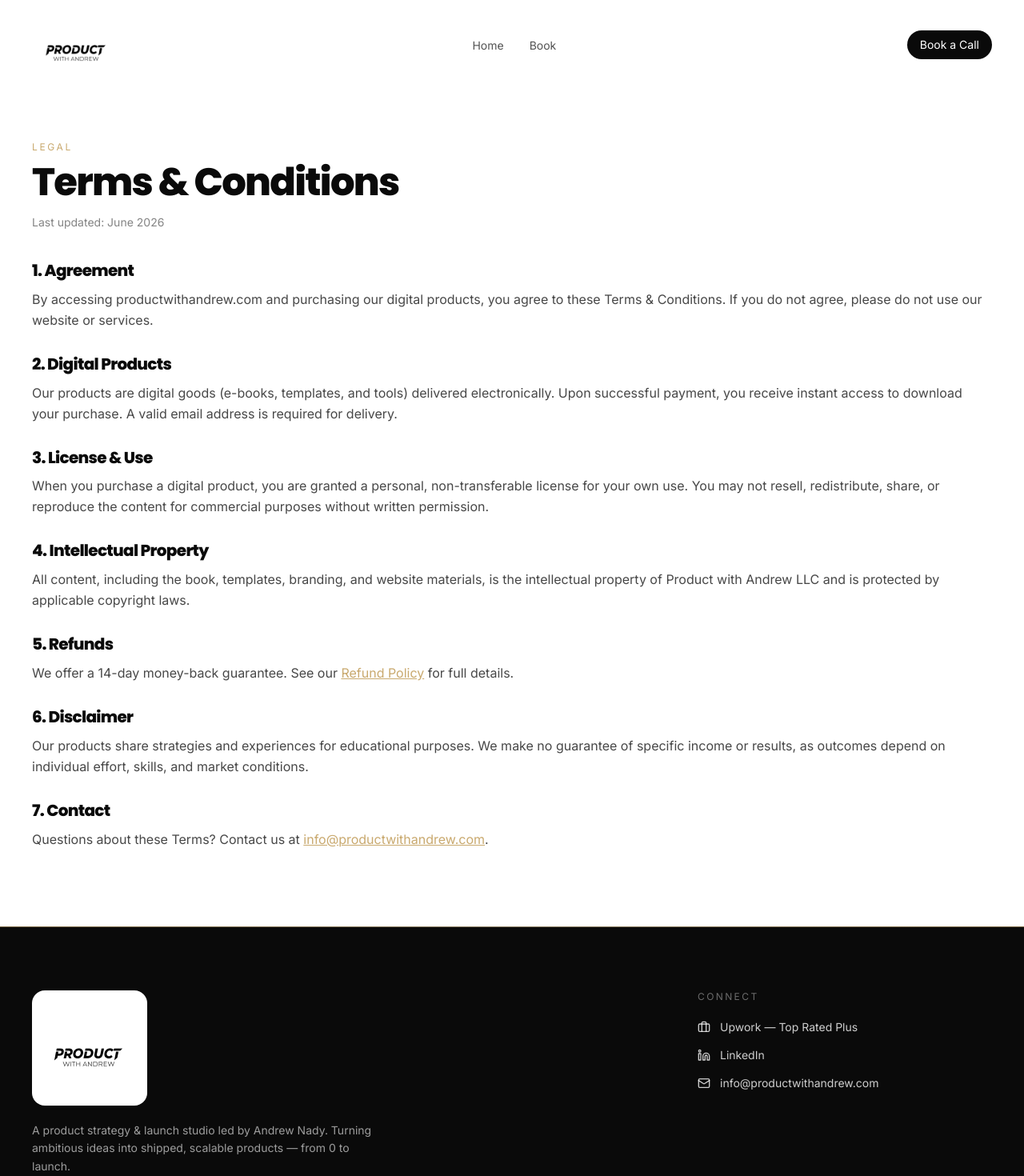
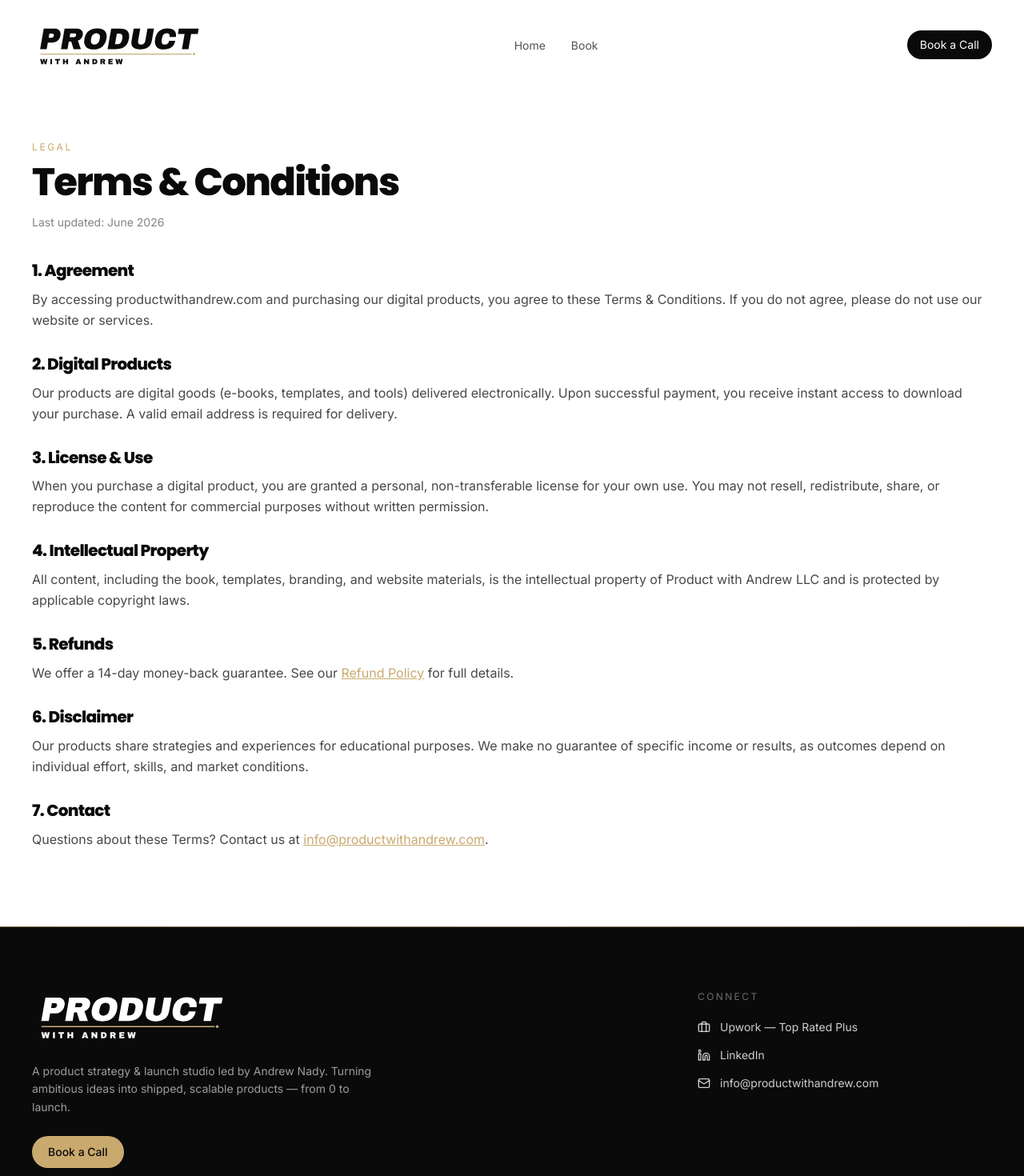
Before and after one commit to andrewnady/productwithandrew, a Next.js app: page /terms in a window 1280 px wide. Shown: the top 1470 px of the page at 80% size. Built offline with nearby package versions, Linux system fonts and the light colour scheme.

Commit message:
Replace navbar and footer logos with new SVG wordmarks

```diff
--- a/components/Footer.tsx
+++ b/components/Footer.tsx
@@ -11,15 +11,14 @@ export default function Footer() {
             <a
               href="/"
               aria-label="Product With Andrew — Home"
-              className="bg-white inline-flex items-center rounded-2xl px-2 py-2"
+              className="inline-flex items-center"
             >
               <Image
-                src="/logo.png"
+                src="/logo-wordmark-white.svg"
                 alt="Product With Andrew — Product Strategy & Launch Studio"
-                width={640}
-                height={640}
-                quality={100}
-                className="h-28 md:h-32 w-auto object-contain"
+                width={1167}
+                height={302}
+                className="h-14 md:h-16 w-auto object-contain"
               />
             </a>
             <p className="mt-5 max-w-md text-sm text-white/60 leading-relaxed">
--- a/components/Navbar.tsx
+++ b/components/Navbar.tsx
@@ -49,13 +49,12 @@ export default function Navbar() {
           aria-label="Product With Andrew — Home"
         >
           <Image
-            src="/logo.png"
+            src="/logo-wordmark-black.svg"
             alt="Product With Andrew — Product Strategy & Launch Studio"
-            width={640}
-            height={640}
+            width={1167}
+            height={302}
             priority
-            quality={100}
-            className="h-24 md:h-28 w-auto object-contain"
+            className="h-11 md:h-14 w-auto object-contain"
           />
         </a>
 
```
Also changed, not shown: public/logo-wordmark-black.svg (added), public/logo-wordmark-white.svg (added).
